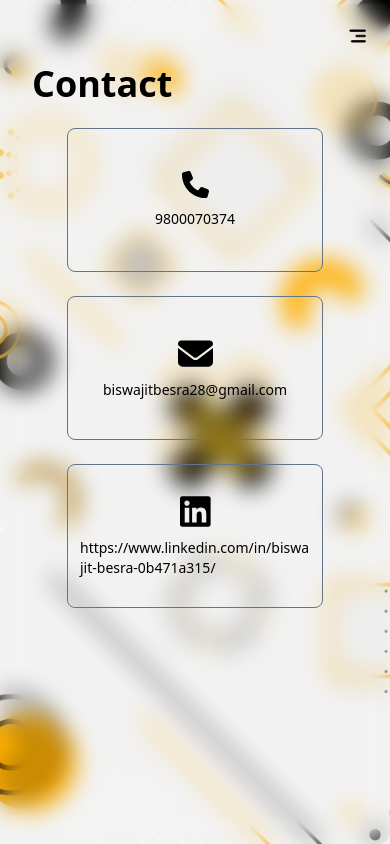
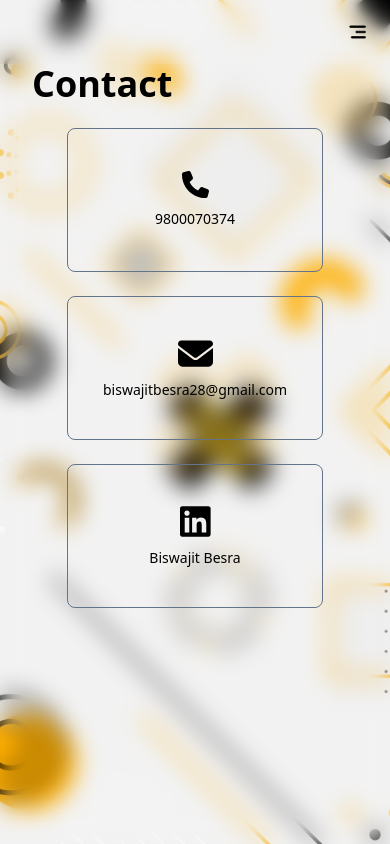
Before and after one commit to biswajitbesra/portfolio, a React (Vite) app: page /portfolio-website/contact in a window 390 px wide. Built offline with nearby package versions, Linux system fonts and the light colour scheme.

Commit message:
Making responsive

```diff
--- a/src/components/Contact/Contact.jsx
+++ b/src/components/Contact/Contact.jsx
@@ -17,16 +17,16 @@ function Contact() {
                         <span className='text-sm'>9800070374</span>
                     </div>
                     <div className='h-36 w-64 border border-slate-500 rounded-lg flex flex-col justify-center items-center gap-2 p-3'>
-                        <div>
+                        <Link target='_blank' to='mailto:biswajitbesra28@gmail.com'>
                             <FontAwesomeIcon style={{ fontSize: "35px" }} icon={faEnvelope} />
-                        </div>
+                        </Link>
                         <Link target='_blank' className='text-sm' to='mailto:biswajitbesra28@gmail.com'>biswajitbesra28@gmail.com</Link>
                     </div>
                     <div className='h-36 w-64 border border-slate-500 rounded-lg flex flex-col justify-center items-center gap-2 p-3'>
-                        <div>
+                        <Link target='_blank' to='https://www.linkedin.com/in/biswajit-besra-0b471a315/'>
                             <FontAwesomeIcon style={{ fontSize: "35px" }} icon={faLinkedin} />
-                        </div>
-                        <Link target='_blank' className='text-sm break-words' style={{ wordBreak: 'break-word' }} to='https://www.linkedin.com/in/biswajit-besra-0b471a315/'>https://www.linkedin.com/in/biswajit-besra-0b471a315/</Link>
+                        </Link>
+                        <Link target='_blank' className='text-sm break-words' to='https://www.linkedin.com/in/biswajit-besra-0b471a315/'>Biswajit Besra</Link>
                     </div>
                 </div>
             </div>
--- a/src/components/MainContainer/MainContainer.jsx
+++ b/src/components/MainContainer/MainContainer.jsx
@@ -4,7 +4,7 @@ import ProfileSide from '../ProfileSide/ProfileSide'
 
 function MainContainer() {
     return (
-        <div className='h-cus-35 w-3/4 backdrop-blur-md rounded-xl absolute top-24 max-[996px]:top-0 max-[996px]:h-full max-[996px]:w-full flex items-center max-[1200px]:w-11/12 max-[667px]:w-full'>
+        <div className='h-cus-35 w-3/4 backdrop-blur-md rounded-xl absolute top-24 max-[996px]:top-0 max-[996px]:h-full max-[996px]:rounded-none max-[996px]:w-full flex items-center max-[1200px]:w-11/12 max-[667px]:w-full'>
             <div id='profile' className='h-full w-1/3 flex flex-col justify-center items-center max-[996px]:hidden'>
                 <ProfileSide />
             </div>
--- a/src/components/Navbar/Navbar.jsx
+++ b/src/components/Navbar/Navbar.jsx
@@ -12,7 +12,7 @@ function Navbar() {
         setHidden("hidden");
     };
     return (
-        <nav className='flex flex-col items-end mt-10 rounded-full backdrop-blur-sm absolute top-0 max-[996px]:right-4 max-[425px]:right-0 z-10 max-[996px]:w-full max-[996px]:rounded-none max-[996px]:mt-1'>
+        <nav className='flex flex-col items-end mt-10 rounded-full backdrop-blur-sm fixed top-0 max-[996px]:right-4 max-[425px]:right-0 z-10 max-[996px]:w-full max-[996px]:rounded-none max-[996px]:mt-0'>
             <button onClick={menuToggle}>
                 <img src={menu} alt="" className='hidden max-[996px]:block' />
             </button>
```
